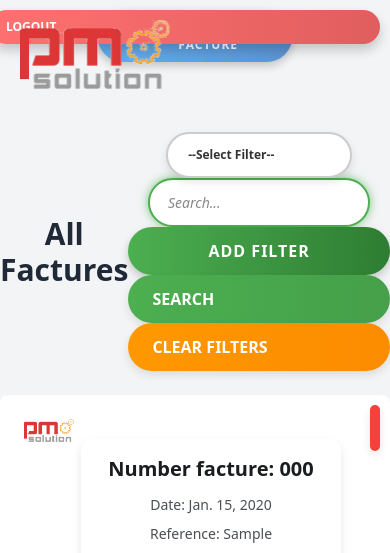
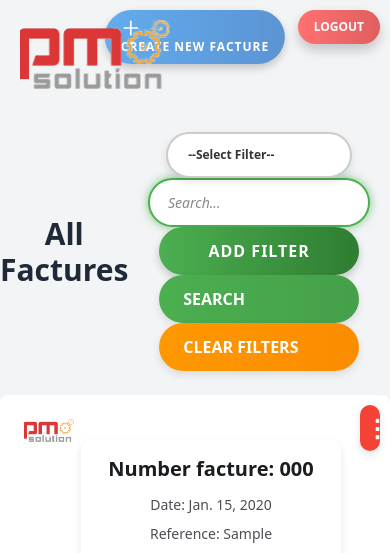
Before and after one commit to haykeminyan/excalibur, a Django app: page /facture/local/ in a window 390 px wide; the page is wider, and only the part inside the window is pictured. Shown: the top 553 px of that part. Run offline with Django 5.2, Linux system fonts and the light colour scheme; a user stored in the database is signed in; tables that the repository leaves empty hold one stand-in row (values such as "Sample post").

Commit message:
version 0.0.23 some menu scaling enhancements

```diff
--- a/apps/facture/static/facture/css/local_list_facture.css
+++ b/apps/facture/static/facture/css/local_list_facture.css
@@ -603,6 +603,21 @@ button:focus {
     max-width: 300px;
     font-size: 14px;
   }
+  #add-filter-btn, .search-button, #clear-filters-btn, .logout-button {
+  width: 200px;
+  }
+  .button-container {
+    display: flex;
+    flex-direction: column; /* Forces items into a column */
+    gap: 10px; /* Adds spacing between the buttons */
+  }
+
+  /* Optional: Ensures buttons don't override styles */
+  .create-filter-button,
+  .logout-button {
+    display: inline-block;
+    width: fit-content; /* Ensures buttons are the correct size */
+  }
 }
 
 @media (max-width: 480px) {
@@ -772,3 +787,11 @@ button:focus {
 #update-button {
   background-color: green;
 }
+/* General Dropdown Styles */
+
+.dropdown-toggle{
+  z-index: 0;
+}
+.dropdown{
+  min-width: 20px;
+}
--- a/apps/facture/templates/html/local_list_facture.html
+++ b/apps/facture/templates/html/local_list_facture.html
@@ -131,6 +131,8 @@
         <script src="{% static 'facture/js/dropdownSearch.js' %}"></script>
         <script src="{% static 'facture/js/tools.js' %}"></script>
         {% endblock scripts %}
+<div class="button-container">
+  <!-- First button -->
   <a href="{% url 'facture_local_create' %}" class="create-filter-button">
     <svg
       class="w-4 h-4 mr-2"
@@ -148,10 +150,14 @@
     </svg>
     Create New Facture
   </a>
+
+  <!-- Second button -->
   <form method="post" action="{% url 'users:logout' %}">
     {% csrf_token %}
-          <button type="submit" class="logout-button">logout</button>
+    <button type="submit" class="logout-button">Logout</button>
   </form>
+</div>
+
       </div>
       <img
         src="{% static 'facture/images/logo.png' %}"
```
Lines whose indentation alone changed are shown as unchanged.
